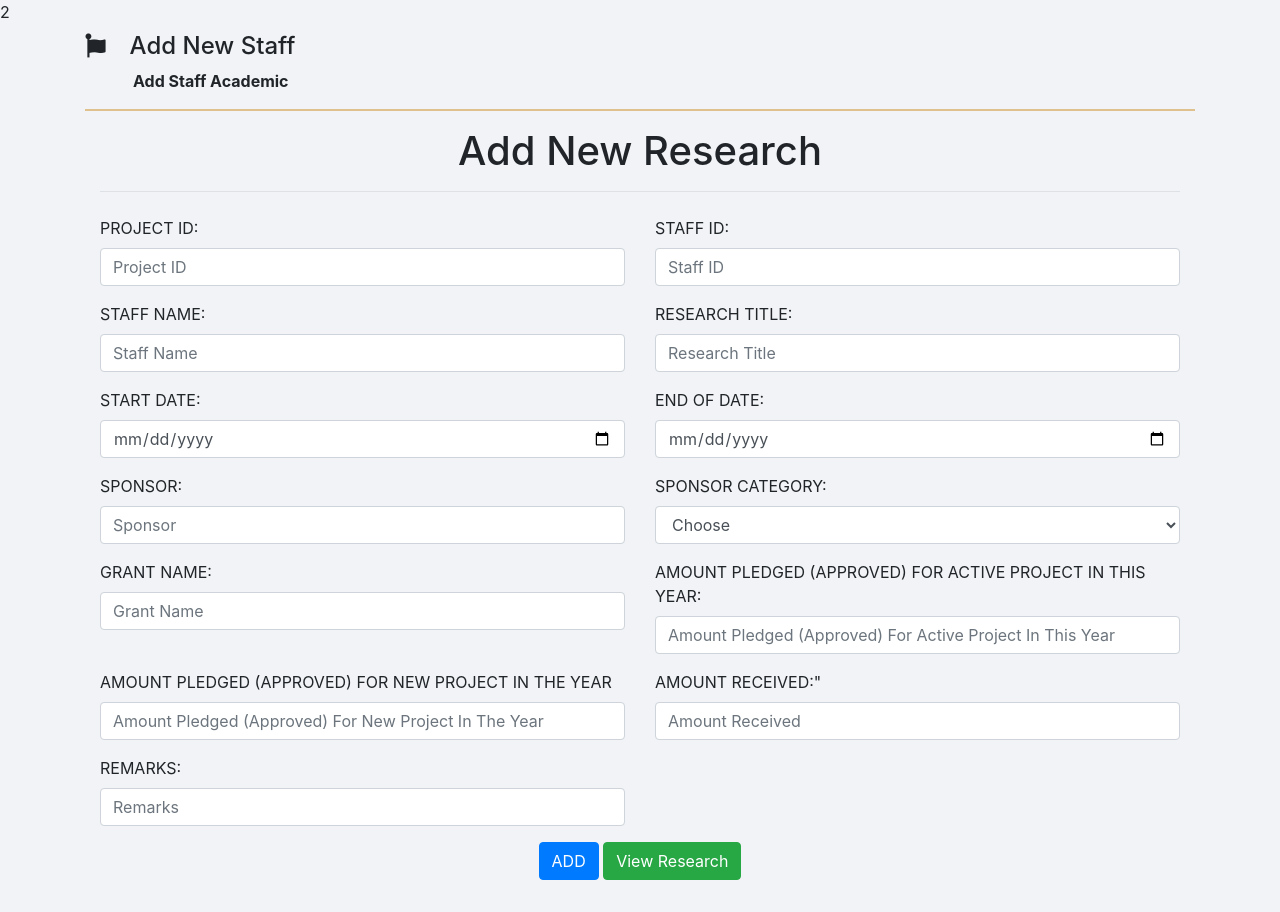
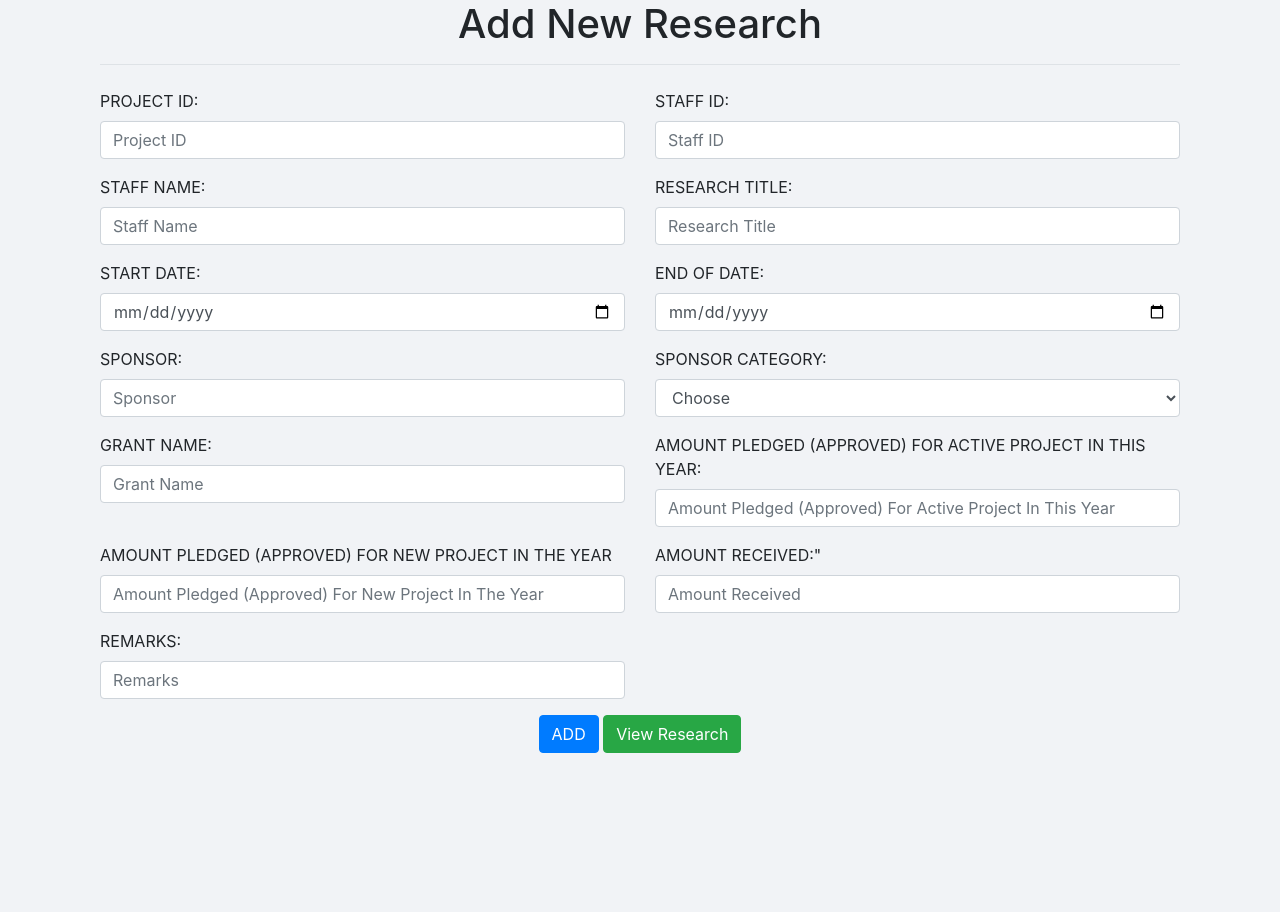
Before and after one commit to queain27/KiasExpert, a PHP site: page /pages/SectionB/addResearch.php in a window 1280 px wide. After the commit the page ends 753 px from the top, so only its background shows below. Run offline with PHP 8.4, Linux system fonts and the light colour scheme; some libraries are stand-ins or nearby versions; some web fonts are replaced.

Commit message:
delete header

```diff
--- a/pages/SectionB/addResearch.php
+++ b/pages/SectionB/addResearch.php
@@ -1,4 +1,4 @@
-2<?php
+<?php
 include "../examples/config.php";
 if(isset($_POST['submit'])) {
   $project_id = $_POST['project_id'];
@@ -43,10 +43,7 @@ if(isset($_POST['submit'])) {
 
 <div class="container-fluid">
   <div class="container">
-    <?php
-    require "../header.php";
-    createHeader('fa fa-briefcase', 'Add New Staff', 'Add Staff Academic');
-    ?>
+
     <div class="container">
       <div class="row">
         <div class="col-sm-12">
```
